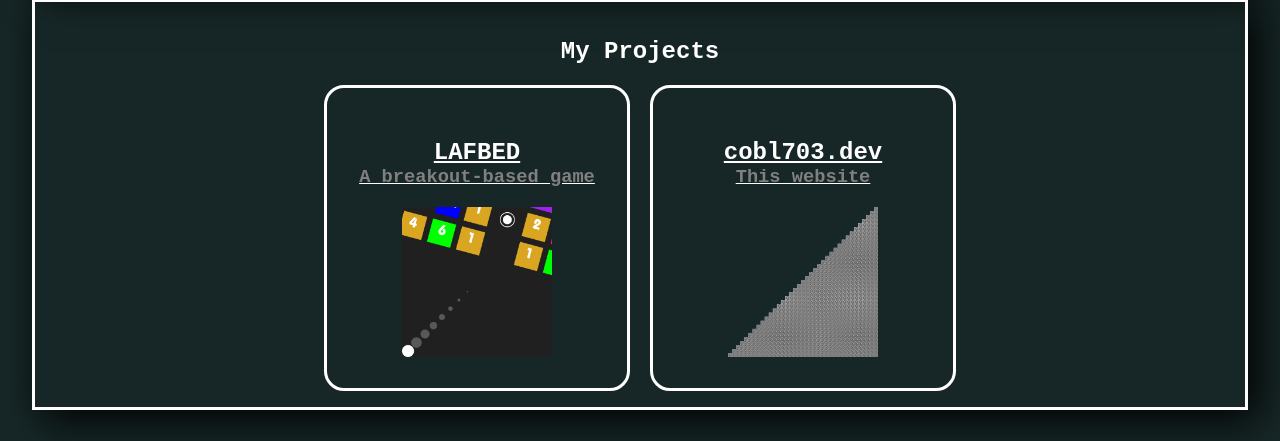
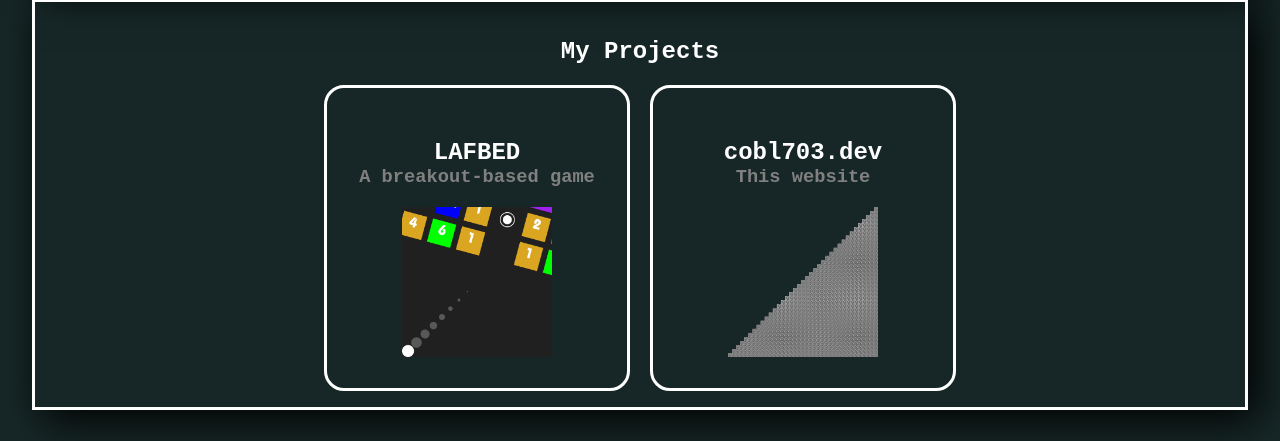
Before and after one commit to cobl703/cobl703.dev, a plain HTML site: page index.html in a window 1280 px wide. Shown: the part 302-743 px from the top of the page. Drawn offline with Linux system fonts and the light colour scheme.

Commit message:
Update home.css

```diff
--- a/css/home.css
+++ b/css/home.css
@@ -27,6 +27,10 @@ section {
 #projects>div {
 	gap: 20px;
 	flex-wrap: wrap;
+}
+
+#projects>div>a {
+	text-decoration: none;
 }
 
 #projects>div, #projects>div>a>div {
```
